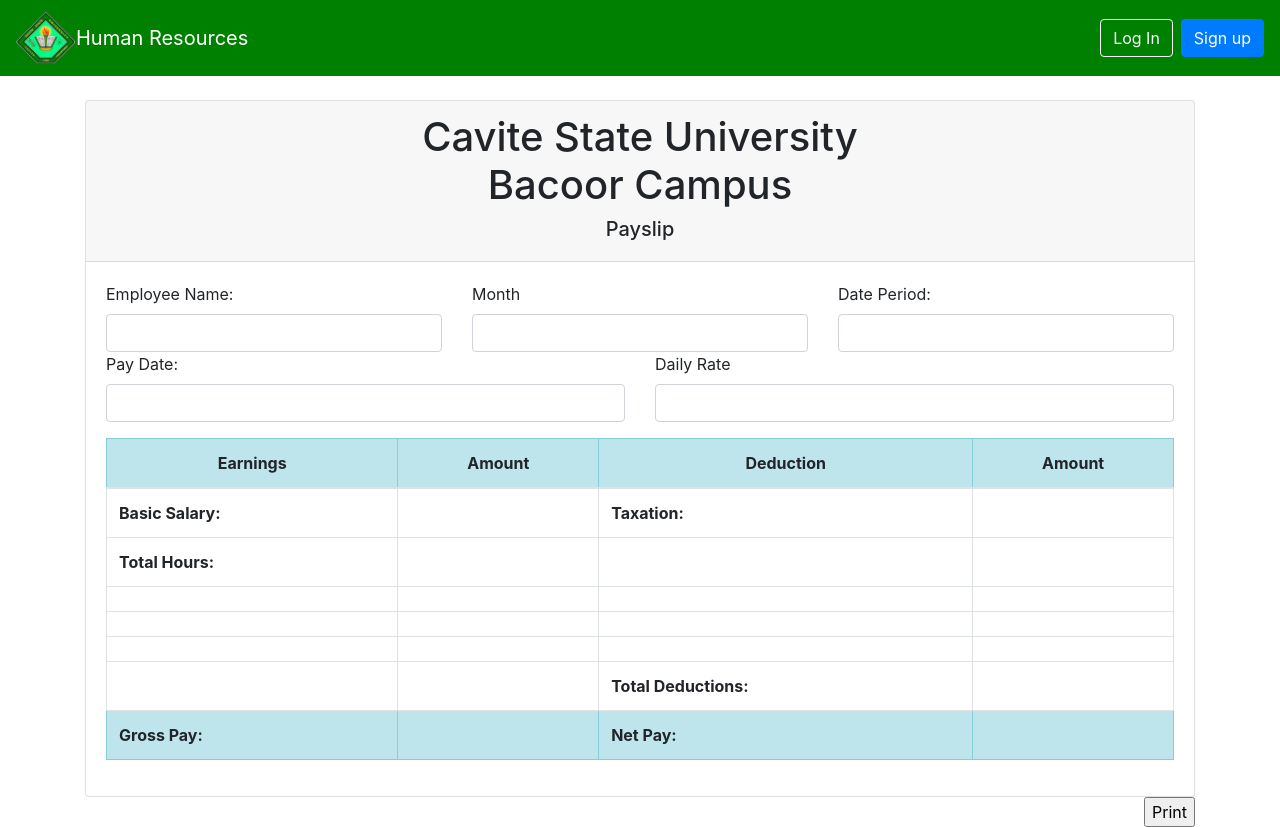
After one commit to captione-bot/MIS_HR-CVSU, a Django app: page /payslip/ in a window 1280 px wide. The commit adds this page. Run offline with Django 4.2, Linux system fonts and the light colour scheme; lists and menus that the app fills with data are empty.

Commit message:
04-30-2024 part 2

```diff
--- /dev/null
+++ b/app/static/js/print.js
@@ -0,0 +1,10 @@
+function printDiv(divName) {
+     var printContents = document.getElementById(divName).innerHTML;
+     var originalContents = document.body.innerHTML;
+
+     document.body.innerHTML = printContents;
+
+     window.print();
+
+     document.body.innerHTML = originalContents;
+}
--- /dev/null
+++ b/app/templates/payslip.html
@@ -0,0 +1,105 @@
+{% extends 'index.html' %}
+{% block content %}
+{% load static %}
+
+<div id="printableArea">
+    <div class="container">
+        <div class="card">
+            <div class="card-header">
+                <h1 class="text-center">Cavite State University <br> Bacoor Campus</h1>
+                <h5 class="text-center">Payslip</h5>
+            </div>
+            <div class="card-body">
+                <div class="form-group">
+                    <div class="row">
+                        <div class="col">
+                            <label for="emp"> Employee Name:</label>
+                            <input type="text" id="emp" class="form-control">
+                        </div>
+                        <div class="col">
+                            <label for="month"> Month</label>
+                            <input type="text" id="month" class="form-control">
+                        </div>
+                        <div class="col">
+                            <label for="dperiod"> Date Period:</label>
+                            <input type="text" id="dperiod" class="form-control">
+                        </div>
+                    </div>
+                    <div class="row">
+                        <div class="col">
+                            <label for="pdate"> Pay Date:</label>
+                            <input type="text" id="pdate" class="form-control">
+                        </div>
+                        <div class="col">
+                            <label for="drate"> Daily Rate</label>
+                            <input type="text" id="drate" class="form-control">
+                        </div>
+                    </div>
+                </div>
+                <table class="table table-bordered" style="border: 1px solid;">
+                    <thead >
+                    <tr class="table-info text-center" style="border: 1px solid;">
+                        <th scope="col" >Earnings</th>
+                        <th scope="col">Amount</th>
+                        <th scope="col">Deduction</th>
+                        <th scope="col">Amount</th>
+                    </tr>
+                    </thead>
+                    <tbody>
+                    <tr>
+                        <th scope="row">Basic Salary:</th>
+                        <td> </td>
+                        <th scope="row">Taxation:</th>
+                        <td>  </td>
+                    </tr>
+                    <tr>
+                        <th scope="row">Total Hours:</th>
+                        <td></td>
+                        <td></td>
+                        <td></td>
+                    </tr>
+                    <tr>
+                        <td></td>
+                        <td></td>
+                        <td></td>
+                        <td></td>
+                    </tr>
+                    <tr>
+                        <td></td>
+                        <td></td>
+                        <td></td>
+                        <td></td>
+                    </tr>
+                    <tr>
+                        <td></td>
+                        <td></td>
+                        <td></td>
+                        <td></td>
+                    </tr>
+                    <tr>
+                        <td></td>
+                        <td></td>
+                        <th scope="row">Total Deductions:</th>
+                        <td></td>
+                    </tr>
+                    <tr class="table-info" style="border: 1px solid;">
+                        <th scope="row"> Gross Pay: </th>
+                        <td></td>
+                        <th scope="row"> Net Pay:</th>
+                        <td></td>
+                    </tr>
+                    </tbody>
+                </table>
+            </div>
+        </div>
+    </div>
+</div>
+<div class="container">
+    <input type="button"  style="float:right;" onclick="printDiv('printableArea')" value="Print" />
+</div>
+
+<script src="{% static 'js/print.js' %}"></script>
+
+
+
+{% endblock content %}
--- a/app/urls.py
+++ b/app/urls.py
@@ -1,5 +1,5 @@
 from django.urls import path
-from .views import HomePageView, SignUpView, AttendanceListView, CustomUserDetailView, AttendanceCreateView
+from .views import HomePageView, SignUpView, AttendanceListView, CustomUserDetailView, AttendanceCreateView, PaySlipView, DashboardView
 
 urlpatterns = [
     path('', HomePageView.as_view(), name='home'),
@@ -7,4 +7,6 @@ urlpatterns = [
     path('attendance/', AttendanceListView.as_view(), name='article_list'),
     path('profile/<int:pk>/', CustomUserDetailView.as_view(), name='profile'),
     path('attendance/new', AttendanceCreateView.as_view(), name='article_new'),
+    path('payslip/', PaySlipView.as_view(), name='payslip'),
+    path('dashboard/', DashboardView.as_view(), name='dashboard'),
 ]
--- a/app/views.py
+++ b/app/views.py
@@ -7,6 +7,12 @@ from .models import Attendance, CustomUser
 
 class HomePageView(TemplateView):
     template_name = 'home.html'
+
+class PaySlipView(TemplateView):
+    template_name = 'payslip.html'
+
+class DashboardView(TemplateView):
+    template_name = 'dashboard.html'
 
 class SignUpView(CreateView):
    form_class = CustomUserCreationForm
```
Also changed, not shown: app/templates/dashboard.html (added, +45 -0 lines), app/templates/registration/login.html (+8 -1 lines), app/static/images/payslip.png (added), app/static/images/req.png (added).
